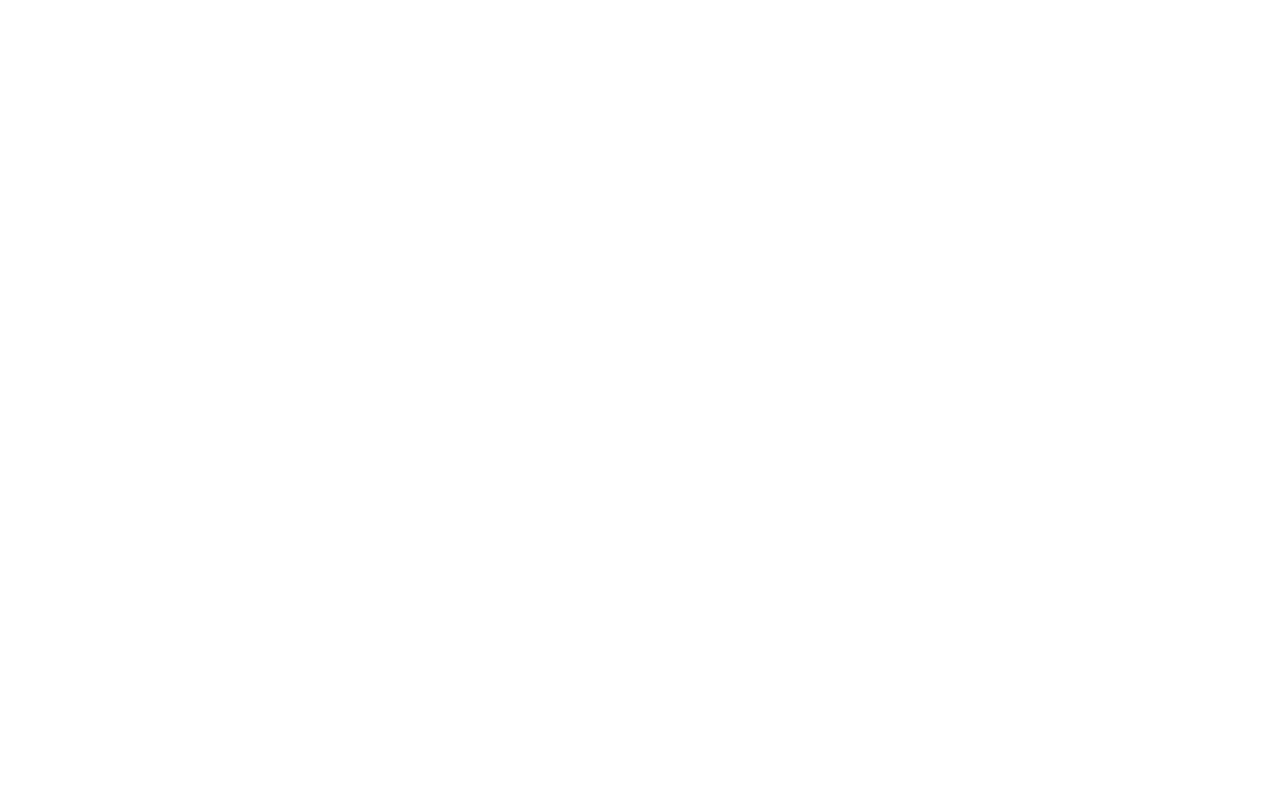
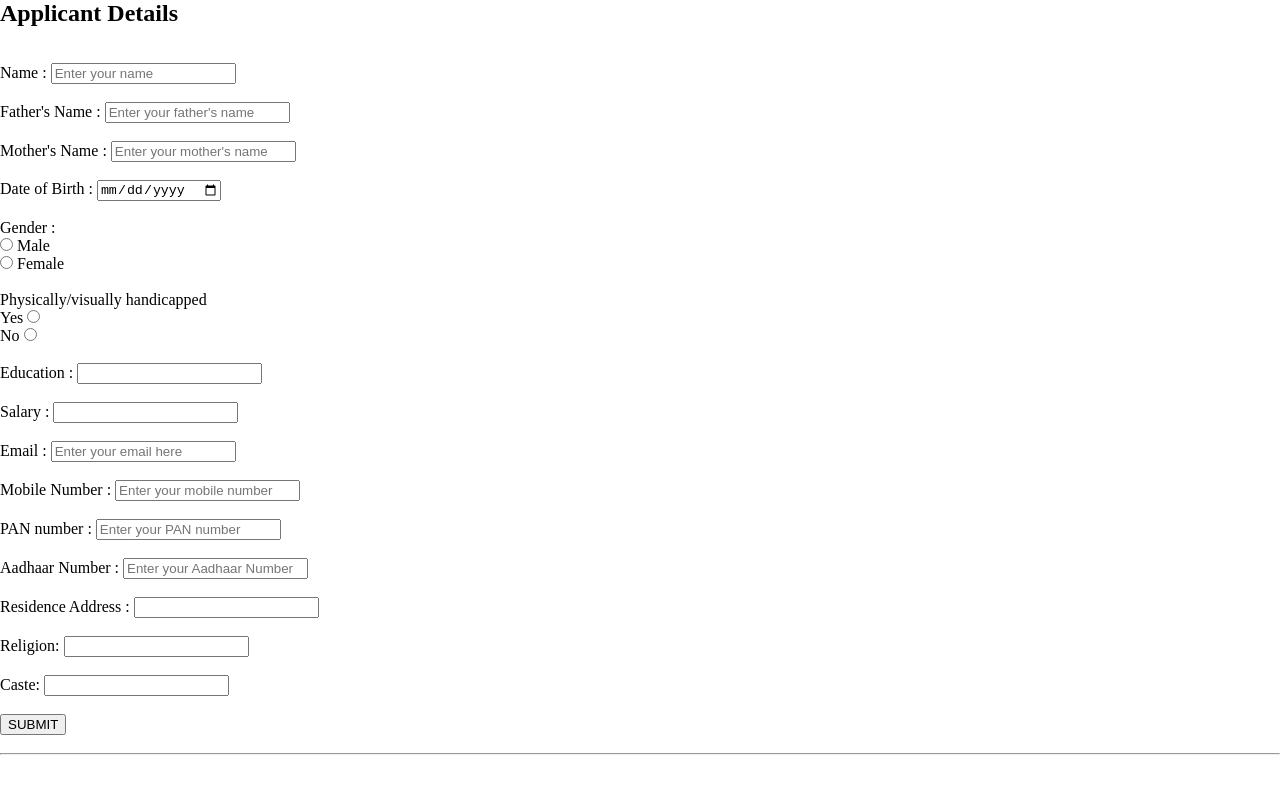
Before and after one commit to Balaramansethu/bank-form, a plain HTML site: page index.html in a window 1280 px wide. Drawn offline with Linux system fonts and the light colour scheme.

Commit message:
ADD. form created

```diff
--- a/assets/css/stylesheet.css
+++ b/assets/css/stylesheet.css
@@ -0,0 +1,3 @@
+*{
+    margin: 0;
+}
--- a/index.html
+++ b/index.html
@@ -6,7 +6,60 @@
 </head>
 <body>
 <form >
-
+    <h2>Applicant Details</h2><br><br>
+    <label for="Name">Name :</label>
+    <input type="text" name="Name" id="name" placeholder="Enter your name" required>
+    <br><br>
+    <label for="fathername">Father's Name :</label>
+    <input type="text" name="fathername" id="fathername" placeholder="Enter your father's name" required/>
+    <br><br>
+    <label for="mothername">Mother's Name :</label>
+    <input type="text" name="mothername" id="mothername" placeholder="Enter your mother's name" required/>
+    <br><br>
+    <label for="date-of-birth">Date of Birth :</label>
+    <input type="date" name="date-of-birth" id="dob" placeholder="Enter your date-of-birth" required/>
+    <br><br>
+    <p>Gender :</p>
+    <input type="radio" name="option" id="male" value="male">
+  <label for="male">Male</label><br>
+  <input type="radio" name="option" id="female" value="female">
+  <label for="female">Female</label>
+  <br><br>
+  <p>Physically/visually handicapped</p>
+  <label for="divyang">Yes</label>
+  <input type="radio" name="option" id="divyang" value="divyang"/><br>
+  <label for="divyang">No</label>
+  <input type="radio" name="option" id="divyang" value="divyang"/>
+  <br><br>
+  <label for="education">Education :</label>
+  <input type="text" name="education" id="education" required/>
+  <br><br>
+  <label for="salary">Salary :</label>
+  <input type="tel" name="Salary" id="salary" pattern="[0-9][1-9.]*[0-9]+[1-9]*" required/>
+  <br><br>
+  <label for="email">Email :</label>
+  <input type="text" name="email" id="email" placeholder="Enter your email here" required/>
+  <br><br>
+  <label for="Mobile No"> Mobile Number :</label>
+    <input type="text" name="Mobile No" id="Mobile No" placeholder="Enter your mobile number" pattern="[6789][0-9]{9}" required/>
+    <br><br>
+    <label for="pan-number"> PAN number :</label>
+    <input type="text" name="pan-number" id="pan" placeholder="Enter your PAN number" required/>
+    <br><br>
+    <label for="Aadhaar-no">Aadhaar Number :</label>
+    <input type="tel" name="Aadhaar-no" id="aadhar" placeholder="Enter your Aadhaar Number" pattern="^[2-9]{1}[0-9]{3}\\s[0-9]{4}\\s[0-9]{4}$" required/>
+    <br><br>
+    <label for="residence-address">Residence Address :</label>
+    <input type="text" name="address" id="residence-address" required/>
+    <br><br>
+    <label for="religion">Religion:</label>
+    <input type="text" name="religion" required/>
+    <br><br>
+    <label for="caste">Caste:</label>
+    <input type="text" name="caste" id="caste" required/>
+    <br><br>
+<button>SUBMIT</button><br><br>
+<hr>
 </form>
 </body>
 </html>
```
